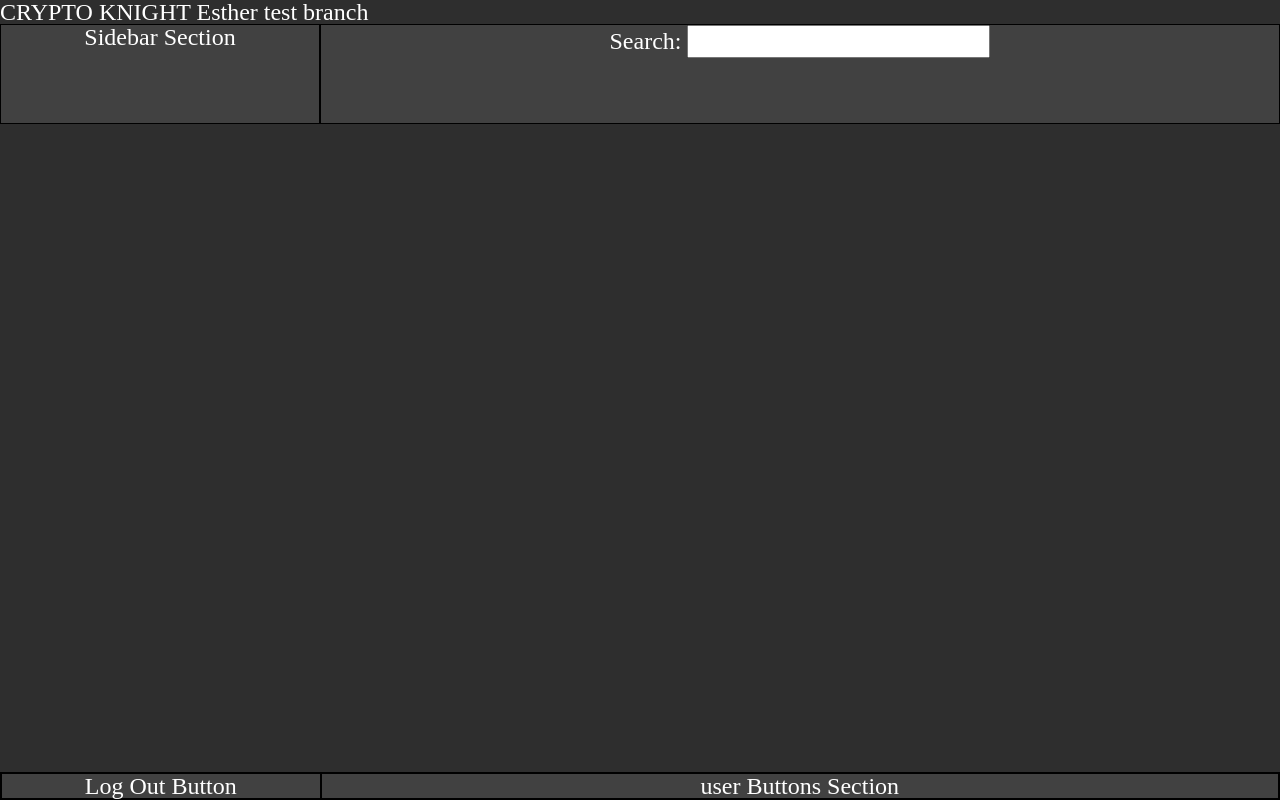
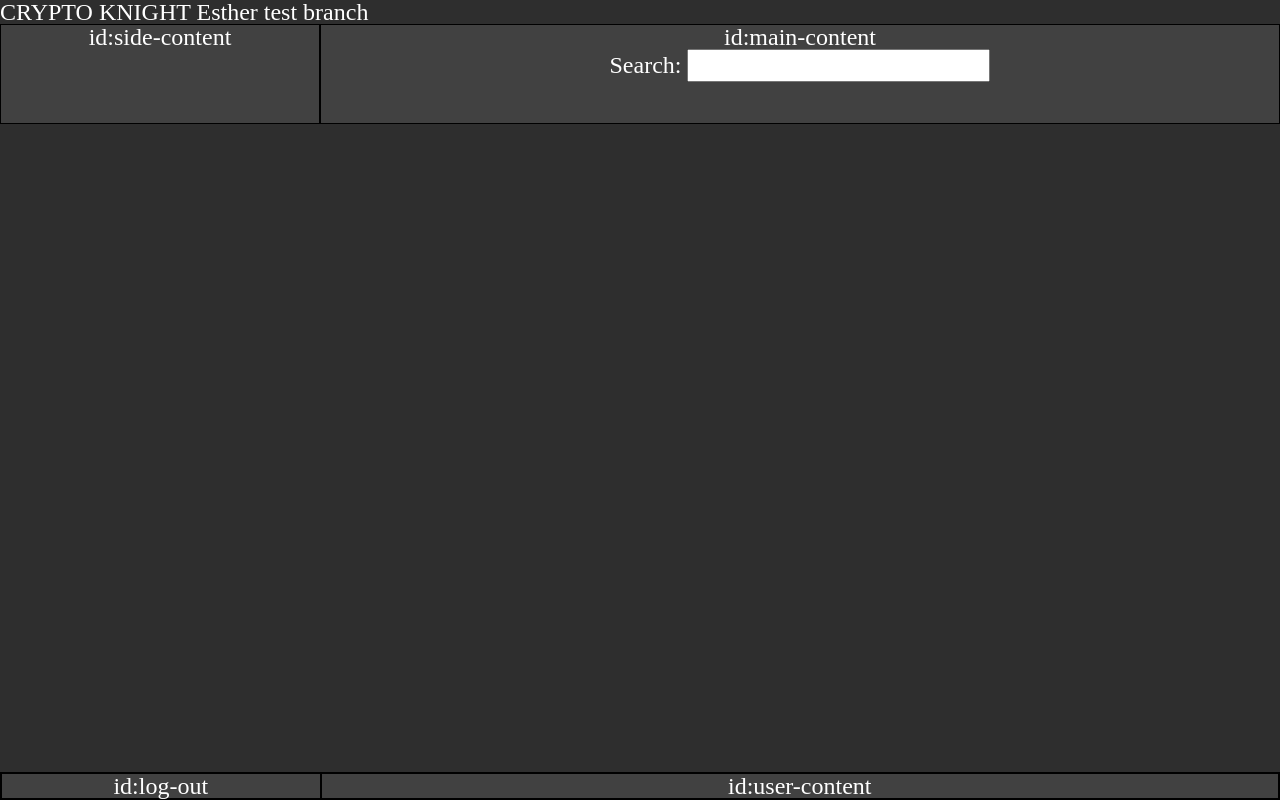
Before and after one commit to FOSfaine/ProjectWeek1, a plain HTML site: page user-index.html in a window 1280 px wide. Drawn offline with nearby package versions, Linux system fonts and the light colour scheme; no server answers.

Commit message:
id identifiers in html

```diff
--- a/user-index.html
+++ b/user-index.html
@@ -27,17 +27,18 @@
 
     <div class="container-style">
         <div class="main-content">
+            id:main-content
             <div class="search-Container">
                 Search: <input type="text" id="searchInput">
             </div>
         </div>
-        <div class="side-content">Sidebar Section</div>
+        <div class="side-content">id:side-content</div>
         <div class="bottom-content">
             <div class="log-out">
-                Log Out Button
+                id:log-out
             </div>
             <div class="user-content">
-                user Buttons Section
+                id:user-content
             </div>
         </div>
     </div>
```
